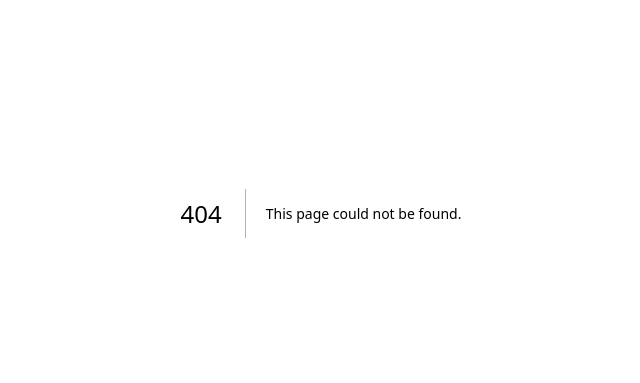
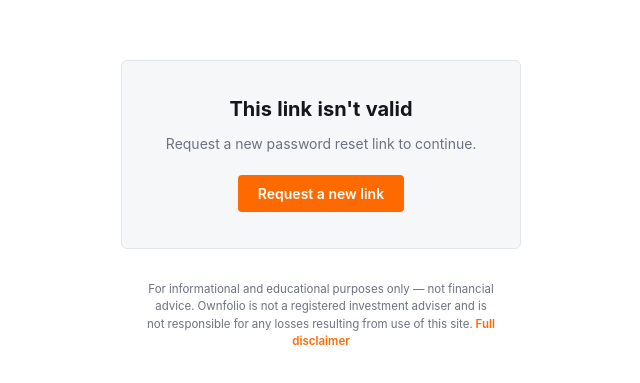
Before and after one commit to debitmgt/portfolio-pro, a Next.js app: page /auth/confirm in a window 1280 px wide. Before the commit this address had no page. Shown: the part 187-570 px from the top of the page, without its empty margins (319-959 px from the left). Built offline with nearby package versions, Linux system fonts and the light colour scheme; no server answers.

Commit message:
Add click-to-confirm step for password reset (fixes email scanners burning the token)

```diff
--- /dev/null
+++ b/app/auth/confirm/page.tsx
@@ -0,0 +1,145 @@
+'use client'
+// app/auth/confirm/page.tsx
+//
+// Why this page exists: Supabase's default password-recovery email links
+// straight to Supabase's own hosted /verify endpoint, which is a plain GET
+// and consumes the one-time recovery token the instant it's requested.
+// Gmail (and Outlook, and most corporate mail security scanners) pre-fetch
+// links in incoming email to scan them for phishing/malware — a real GET
+// request, made by Google's servers, before the human ever opens the email.
+// That silently burns the token, so by the time Dwight actually clicked the
+// link, Supabase had already invalidated it ("Email link is invalid or has
+// expired" / "One-time token not found" in the auth logs), the callback
+// redirected to /auth/login, and a saved browser password logged him back
+// in with his OLD password — with no indication anything had gone wrong.
+//
+// Fix: point the email template at THIS page instead (with token_hash +
+// type in the query string, not a self-consuming link), and require an
+// actual button click before calling verifyOtp. Scanners fetch the page;
+// they don't click buttons or run our JS. Only a real click burns the token.
+//
+// Requires updating the "Reset Password" email template in Supabase
+// Dashboard -> Authentication -> Email Templates to link here — see the
+// comment in app/auth/forgot-password/page.tsx.
+export const dynamic = 'force-dynamic'
+
+import { useState, Suspense } from 'react'
+import { useSearchParams, useRouter } from 'next/navigation'
+import { createClient } from '@/lib/supabase/client'
+import DisclaimerFooter from '@/components/DisclaimerFooter'
+import type { EmailOtpType } from '@supabase/supabase-js'
+
+function ConfirmForm() {
+  const supabase = createClient()
+  const router = useRouter()
+  const params = useSearchParams()
+
+  const tokenHash = params.get('token_hash')
+  const type = (params.get('type') as EmailOtpType | null) ?? 'recovery'
+  const next = params.get('next') ?? '/auth/reset-password'
+
+  const [loading, setLoading] = useState(false)
+  const [error, setError] = useState('')
+
+  async function handleConfirm() {
+    if (!tokenHash) { setError('This link is missing required information. Request a new one.'); return }
+    setError('')
+    setLoading(true)
+    try {
+      const { error } = await supabase.auth.verifyOtp({ token_hash: tokenHash, type })
+      if (error) throw error
+      router.push(next)
+      router.refresh()
+    } catch (e: unknown) {
+      setError(
+        e instanceof Error
+          ? e.message
+          : 'This link may have already been used or expired.'
+      )
+      setLoading(false)
+    }
+  }
+
+  if (!tokenHash) {
+    return (
+      <AuthShell>
+        <div style={{ textAlign: 'center' }}>
+          <h2 style={{ marginBottom: 12, fontSize: 20 }}>This link isn&apos;t valid</h2>
+          <p style={{ color: 'var(--muted)', fontSize: 14, lineHeight: 1.6, marginBottom: 20 }}>
+            Request a new password reset link to continue.
+          </p>
+          <a href="/auth/forgot-password">
+            <button className="btn-primary" style={{ padding: '10px 20px', fontSize: 14 }}>
+              Request a new link
+            </button>
+          </a>
+        </div>
+      </AuthShell>
+    )
+  }
+
+  return (
+    <AuthShell>
+      <div style={{ textAlign: 'center' }}>
+        <div style={{ display: 'flex', alignItems: 'center', justifyContent: 'center', gap: 9, marginBottom: 20 }}>
+          <span style={{
+            width: 26, height: 26, background: 'var(--accent)', borderRadius: 5,
+            display: 'flex', alignItems: 'center', justifyContent: 'center',
+            color: '#fff', fontWeight: 800, fontSize: 14,
+          }}>O</span>
+          <span style={{ fontSize: 22, fontWeight: 800, letterSpacing: '-0.3px' }}>Ownfolio</span>
+        </div>
+        <h2 style={{ marginBottom: 12, fontSize: 20 }}>Confirm password reset</h2>
+        <p style={{ color: 'var(--muted)', fontSize: 14, lineHeight: 1.6, marginBottom: 24 }}>
+          For your security, click below to continue to the reset password page.
+        </p>
+
+        {error && (
+          <div style={{
+            background: 'var(--red-tint)', border: '1px solid var(--red)',
+            borderRadius: 4, padding: '10px 14px', marginBottom: 16, textAlign: 'left',
+          }}>
+            <p style={{ color: 'var(--red)', fontSize: 13 }}>{error}</p>
+            <a href="/auth/forgot-password" className="link" style={{ fontSize: 12.5 }}>Request a new link</a>
+          </div>
+        )}
+
+        <button
+          className="btn-primary"
+          onClick={handleConfirm}
+          disabled={loading}
+          style={{ padding: '11px 24px', fontSize: 15 }}
+        >
+          {loading ? 'Confirming…' : 'Continue'}
+        </button>
+      </div>
+    </AuthShell>
+  )
+}
+
+export default function ConfirmPage() {
+  return (
+    <Suspense fallback={<div style={{ minHeight: '100vh' }} />}>
+      <ConfirmForm />
+    </Suspense>
+  )
+}
+
+function AuthShell({ children }: { children: React.ReactNode }) {
+  return (
+    <main style={{
+      minHeight: '100vh', display: 'flex', flexDirection: 'column', alignItems: 'center', justifyContent: 'center',
+      background: 'var(--bg)', padding: 24,
+    }}>
+      <div style={{
+        background: 'var(--surface)', border: '1px solid var(--border)',
+        borderRadius: 6, padding: '36px 32px', width: '100%', maxWidth: 400,
+      }}>
+        {children}
+      </div>
+      <div style={{ width: '100%', maxWidth: 400, marginTop: 16 }}>
+        <DisclaimerFooter />
+      </div>
+    </main>
+  )
+}
```
Also changed, not shown: app/auth/forgot-password/page.tsx (+19 -0 lines).
